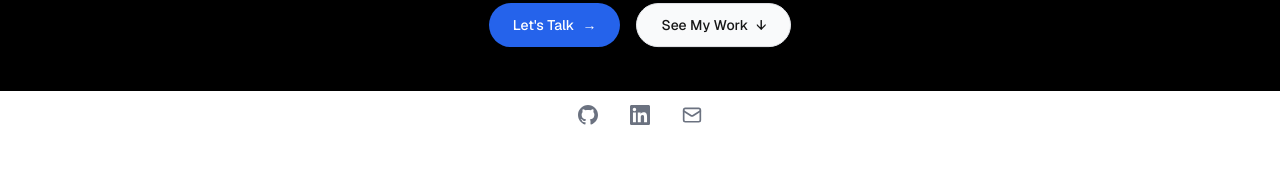
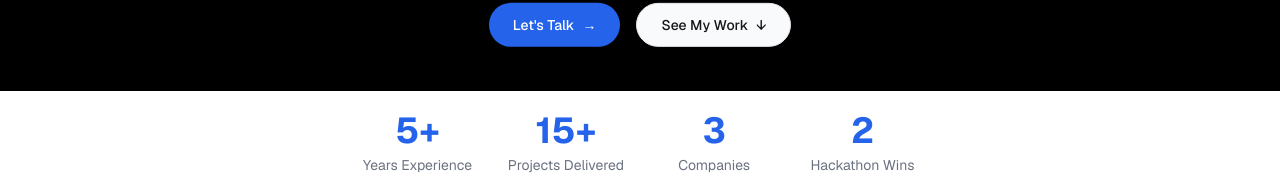
Before and after one commit to GGAbhishekDhakal/MyPortfolio, a Next.js app: page / in a window 1280 px wide. Shown: the part 709-894 px from the top of the page. Built offline with nearby package versions, Linux system fonts and the light colour scheme.

Commit message:
fix: remove social icons from hero section

```diff
--- a/app/components/Hero.tsx
+++ b/app/components/Hero.tsx
@@ -66,60 +66,6 @@ export default function Hero() {
           </a>
         </div>
 
-        <div className="mt-6 flex items-center gap-3">
-          <a
-            href="https://github.com/GGAbhishekDhakal"
-            target="_blank"
-            rel="noopener noreferrer"
-            className="social-icon icon-github"
-            aria-label="GitHub"
-          >
-            <svg
-              width="20"
-              height="20"
-              viewBox="0 0 24 24"
-              fill="currentColor"
-            >
-              <path d="M12 0c-6.626 0-12 5.373-12 12 0 5.302 3.438 9.8 8.207 11.387.599.111.793-.261.793-.577v-2.234c-3.338.726-4.033-1.416-4.033-1.416-.546-1.387-1.333-1.756-1.333-1.756-1.089-.745.083-.729.083-.729 1.205.084 1.839 1.237 1.839 1.237 1.07 1.834 2.807 1.304 3.492.997.107-.775.418-1.305.762-1.604-2.665-.305-5.467-1.334-5.467-5.931 0-1.311.469-2.381 1.236-3.221-.124-.303-.535-1.524.117-3.176 0 0 1.008-.322 3.301 1.23.957-.266 1.983-.399 3.003-.404 1.02.005 2.047.138 3.006.404 2.291-1.552 3.297-1.23 3.297-1.23.653 1.653.242 2.874.118 3.176.77.84 1.235 1.911 1.235 3.221 0 4.609-2.807 5.624-5.479 5.921.43.372.823 1.102.823 2.222v3.293c0 .319.192.694.801.576 4.765-1.589 8.199-6.086 8.199-11.386 0-6.627-5.373-12-12-12z" />
-            </svg>
-          </a>
-          <a
-            href="https://www.linkedin.com/in/abhishek-dhakal-02183a184/"
-            target="_blank"
-            rel="noopener noreferrer"
-            className="social-icon icon-linkedin"
-            aria-label="LinkedIn"
-          >
-            <svg
-              width="20"
-              height="20"
-              viewBox="0 0 24 24"
-              fill="currentColor"
-            >
-              <path d="M20.447 20.452h-3.554v-5.569c0-1.328-.027-3.037-1.852-3.037-1.853 0-2.136 1.445-2.136 2.939v5.667H9.351V9h3.414v1.561h.046c.477-.9 1.637-1.85 3.37-1.85 3.601 0 4.267 2.37 4.267 5.455v6.286zM5.337 7.433c-1.144 0-2.063-.926-2.063-2.065 0-1.138.92-2.063 2.063-2.063 1.14 0 2.064.925 2.064 2.063 0 1.139-.925 2.065-2.064 2.065zm1.782 13.019H3.555V9h3.564v11.452zM22.225 0H1.771C.792 0 0 .774 0 1.729v20.542C0 23.227.792 24 1.771 24h20.451C23.2 24 24 23.227 24 22.271V1.729C24 .774 23.2 0 22.222 0h.003z" />
-            </svg>
-          </a>
-          <a
-            href="mailto:gg.abhishekdhakal@gmail.com"
-            className="social-icon icon-email"
-            aria-label="Email"
-          >
-            <svg
-              width="20"
-              height="20"
-              viewBox="0 0 24 24"
-              fill="none"
-              stroke="currentColor"
-              strokeWidth="2"
-              strokeLinecap="round"
-              strokeLinejoin="round"
-            >
-              <rect width="20" height="16" x="2" y="4" rx="2" />
-              <path d="m22 7-8.97 5.7a1.94 1.94 0 0 1-2.06 0L2 7" />
-            </svg>
-          </a>
-        </div>
-
         <div className="mt-10 grid grid-cols-2 gap-6 sm:grid-cols-4 sm:gap-8">
           <AnimatedCounter target={5} suffix="+" label="Years Experience" />
           <AnimatedCounter target={15} suffix="+" label="Projects Delivered" />
```
